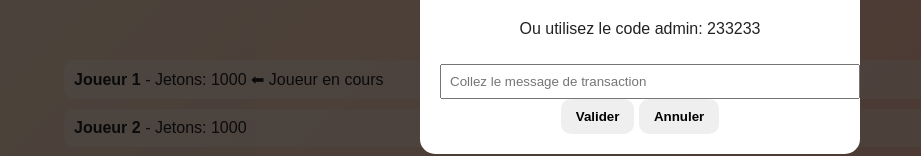
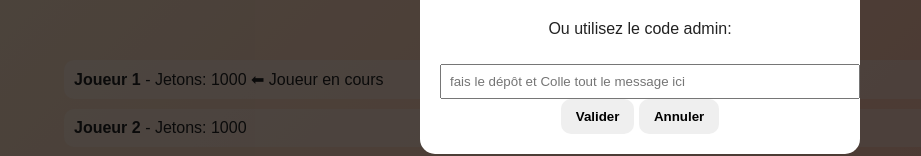
Before and after one commit to Lfg237/api_lfg, a plain HTML site: page index.html in a window 1280 px wide. Both pictures are taken after a click on the button "Acheter Jetons". Shown: the part 404-560 px from the top of the page, without its empty margins (0-921 px from the left). Drawn offline with Linux system fonts and the light colour scheme.

Commit message:
Update index.html

```diff
--- a/index.html
+++ b/index.html
@@ -149,8 +149,8 @@
     <p>Bénéficiaires:</p>
     <p>1. Loveline Wirnkar - 676353859</p>
     <p>2. Bibi OM - 656523656</p>
-    <p>Ou utilisez le code admin: 233233</p>
-    <input type="text" id="transactionInput" placeholder="Collez le message de transaction">
+    <p>Ou utilisez le code admin: </p>
+    <input type="text" id="transactionInput" placeholder="fais le dépôt et Colle tout le message ici">
     <button onclick="validateTransaction()">Valider</button>
     <button onclick="closePopup()">Annuler</button>
   </div>
```
